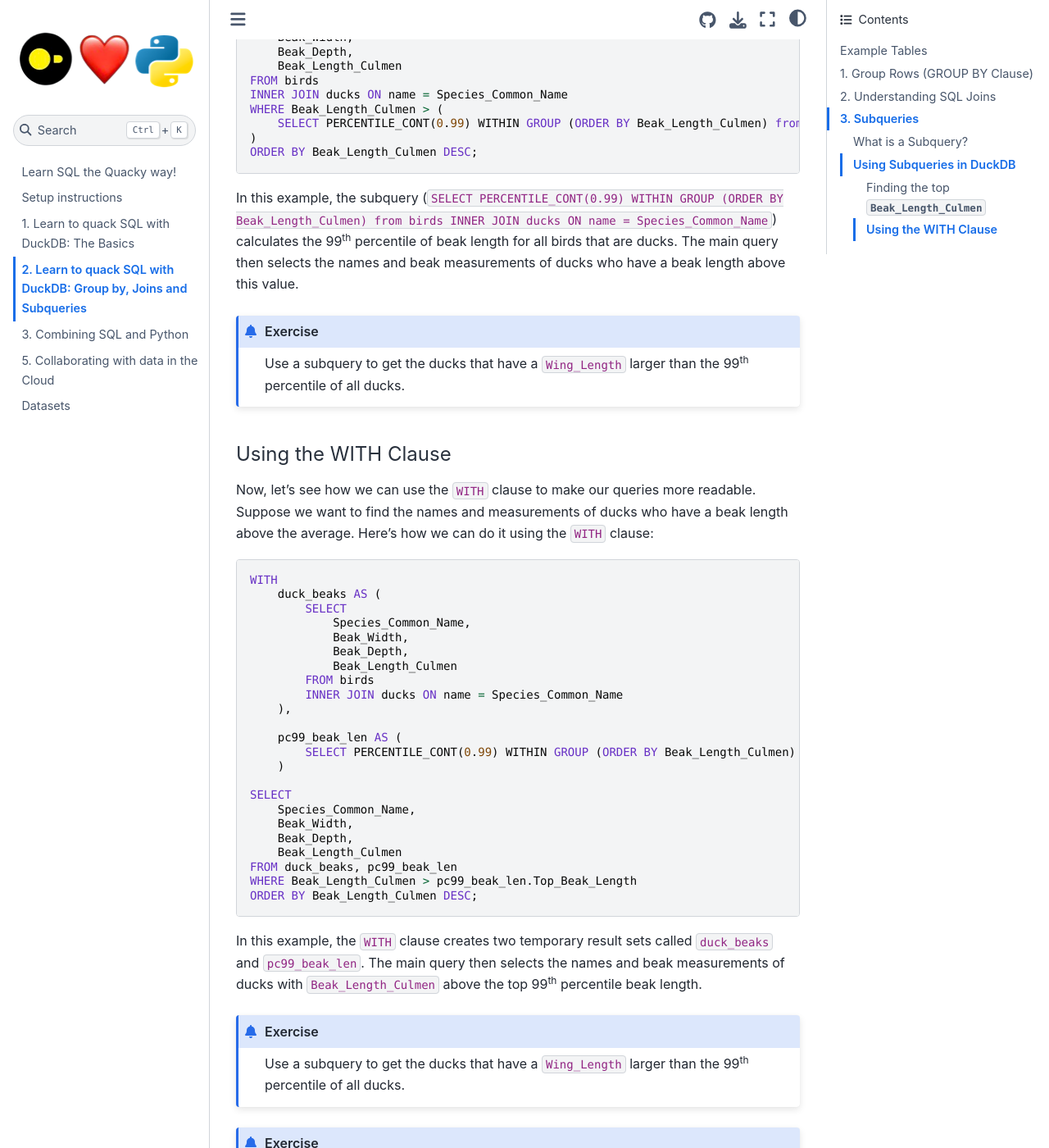
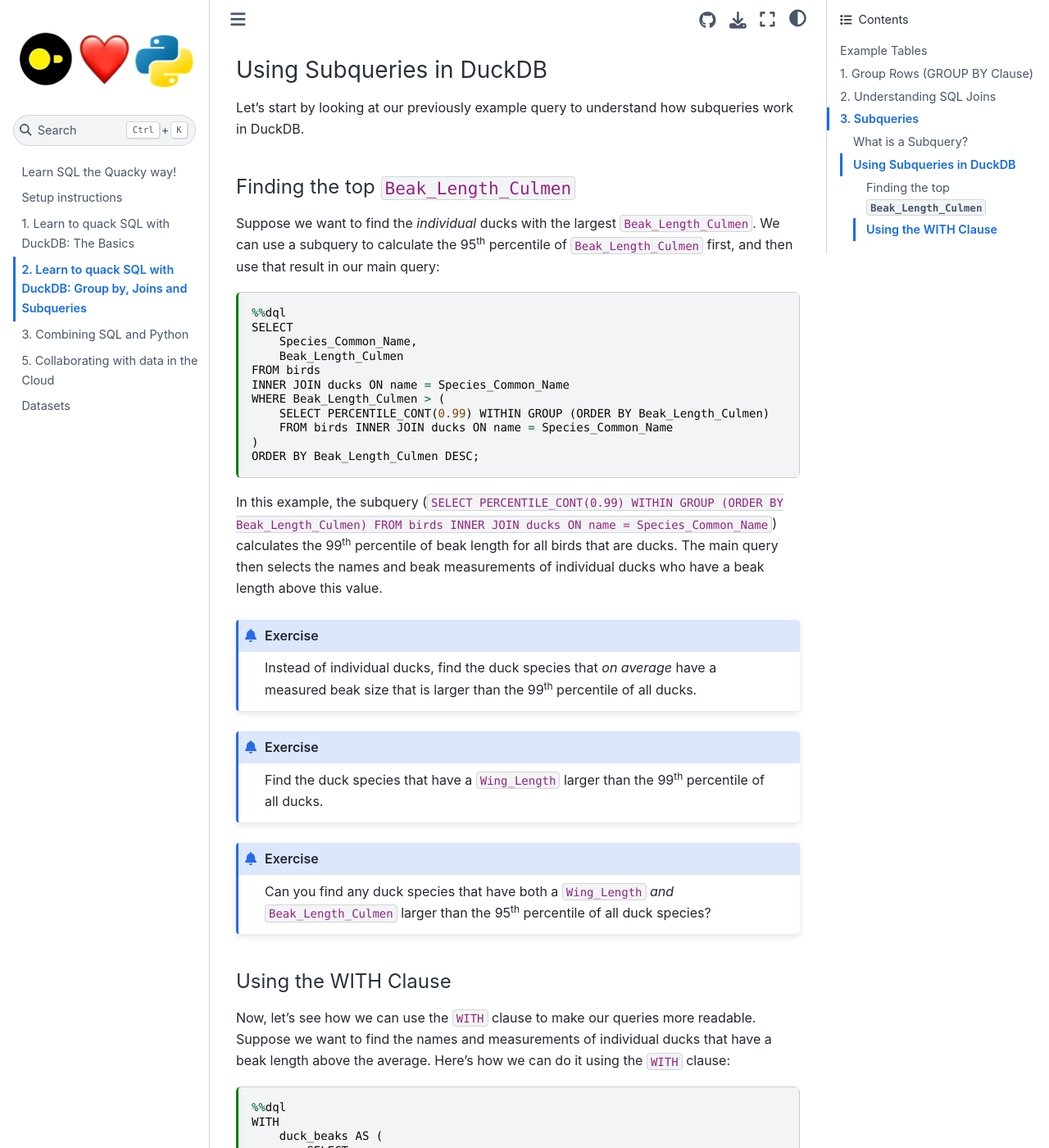
Before and after one commit to MotherDuck-Open-Source/sql-tutorial, a Jupyter Book: the page built from intro-sql-2.md, in a window 1280 px wide and 1400 px high, scrolled down 3880 px. Shown: the whole window at 82% size. Built offline with Jupyter Book 1.0.4 settings and Sphinx 7.4.7 and the Sphinx Book theme 1.1.4, drawn with Linux system fonts in a browser that asks for light colours; some of the changed text lies outside the part shown.

Commit message:
remove solutions folder, add solutions to intro pt 2

````diff
--- a/intro-sql-2.md
+++ b/intro-sql-2.md
@@ -14,6 +14,13 @@
 
 # 2. Learn to quack SQL with DuckDB: Group by, Joins and Subqueries
 
+To start off, install the latest version of `duckdb` and `magic-duckdb` to run this notebook.
+
+```{code-cell}
+!pip install --upgrade duckdb magic-duckdb --quiet
+%load_ext magic_duckdb
+```
+
 ## Example Tables
 Let's start with two datasets:
 
@@ -23,20 +30,22 @@
 To download the datasets directly from GitHub, run:
 
 ```{code-cell}
-!wget https://raw.githubusercontent.com/MotherDuck-Open-Source/sql-tutorial/main/data/birds.csv
-!wget https://raw.githubusercontent.com/MotherDuck-Open-Source/sql-tutorial/main/data/ducks.csv
+!wget https://raw.githubusercontent.com/MotherDuck-Open-Source/sql-tutorial/main/data/birds.csv -q
+!wget https://raw.githubusercontent.com/MotherDuck-Open-Source/sql-tutorial/main/data/ducks.csv -q
 ```
 
 To create the tables in your database, run:
 
-```SQL
+```{code-cell}
+%%dql
 CREATE TABLE birds AS SELECT * FROM read_csv('birds.csv');
 CREATE TABLE ducks AS SELECT * FROM read_csv('ducks.csv');
 ```
 
 To inspect the names of the columns by describing the tables, you can run:
 
-```SQL
+```{code-cell}
+%%dql
 DESCRIBE birds;
 DESCRIBE ducks;
 ```
@@ -53,7 +62,8 @@
 
 To group the rows based on a specific column and perform <a href="https://duckdb.org/docs/sql/aggregates.html" target="_blank">aggregate functions</a>, you can use the `GROUP BY` clause. For example, if you want to group the birds by their species name and calculate the average `Beak_Length_Culmen` for each group, you can run this query:
 
-```SQL
+```{code-cell}
+%%dql
 SELECT
     Species_Common_Name,
     AVG(Beak_Width) AS Avg_Beak_Width,
@@ -73,8 +83,10 @@
 
 We've used `GROUP BY` to group by a certain column, and used an aggregate function to combine other columns in our query, for instance, by taking the average. But, what if we want to get the 95<sup>th</sup> percentile of a column value? For that, we can also use something called an <a href="https://duckdb.org/docs/sql/aggregates.html#ordered-set-aggregate-functions" target="_blank">ordered set aggregate function</a>. For instance, to get the 95<sup>th</sup> percentile value of the `Beak_Length_Culmen` of all birds, run:
 
-```SQL
-SELECT PERCENTILE_CONT(0.95) WITHIN GROUP (ORDER BY Beak_Length_Culmen) from birds;
+```{code-cell}
+%%dql
+SELECT PERCENTILE_CONT(0.95) WITHIN GROUP (ORDER BY Beak_Length_Culmen)
+FROM birds;
 ```
 
 ```{admonition} Exercise
@@ -92,31 +104,32 @@
 
 Let's combine the `birds` and `ducks` tables to find the `Beak_Length_Culmen` of all birds that are ducks. To do this, we'll use a SQL Join operation. Specifically, we'll use an `INNER JOIN`, which combines rows from both tables only when there is a match in the `Species_Common_Name` column.
 
-```SQL
+```{code-cell}
+%%dql
 SELECT
     Species_Common_Name,
-    Beak_Width,
-    Beak_Depth,
-    Beak_Length_Culmen
+    Beak_Length_Culmen,
+    author
 FROM birds
-INNER JOIN ducks ON name = Species_Common_Name
-ORDER BY Species_Common_Name;
-```
-
-```{admonition} Exercise
-Join the `birds` and `ducks` tables and run a query that gets the name, `Beak_Length_Culmen`, `Wing_Length` and `Tail_Length` of birds that are ducks.
+INNER JOIN ducks ON name = Species_Common_Name;
 ```
 
 ### Step-by-Step Explanation
 Let's break down the SQL query step by step:
 
-`SELECT Species_Common_Name, Beak_Width, Beak_Depth, Beak_Length_Culmen`: We're selecting the species name and beak measurements.
+`SELECT Species_Common_Name, Beak_Length_Culmen, author`: We're selecting the species name and beak length from the `birds` table, and the duck species author from the `ducks` table.
 
 `FROM birds`: We're starting with the `birds` table.
 
 `INNER JOIN ducks ON name = Species_Common_Name`: We're joining the birds table to the ducks table where the species' common name matches in both tables.
 
-`ORDER BY Species_Common_Name`: We're sorting the results by the duck's name.
+```{admonition} Exercise
+Run a query that gets the name, `Beak_Length_Culmen`, `Wing_Length` and `Tail_Length` of birds that are ducks.
+```
+
+```{admonition} Exercise
+Let's run a similar query, but group the ducks by species. Run a query that gets the `Species_Common_Name`, _average_ `Beak_Length_Culmen`, `Wing_Length` and `Tail_Length` of birds that are ducks, and sort the results by `Species_Common_Name`.
+```
 
 ## 3. Subqueries
 
@@ -130,39 +143,46 @@
 
 #### Finding the top `Beak_Length_Culmen`
 
-Suppose we want to find the ducks with the largest `Beak_Length_Culmen`. We can use a subquery to calculate the 95<sup>th</sup> percentile of `Beak_Length_Culmen` first, and then use that result in our main query:
+Suppose we want to find the _individual_ ducks with the largest `Beak_Length_Culmen`. We can use a subquery to calculate the 95<sup>th</sup> percentile of `Beak_Length_Culmen` first, and then use that result in our main query:
 
-```SQL
+```{code-cell}
+%%dql
 SELECT
     Species_Common_Name,
-    Beak_Width,
-    Beak_Depth,
     Beak_Length_Culmen
 FROM birds
 INNER JOIN ducks ON name = Species_Common_Name
 WHERE Beak_Length_Culmen > (
-    SELECT PERCENTILE_CONT(0.99) WITHIN GROUP (ORDER BY Beak_Length_Culmen) from birds INNER JOIN ducks ON name = Species_Common_Name
+    SELECT PERCENTILE_CONT(0.99) WITHIN GROUP (ORDER BY Beak_Length_Culmen)
+    FROM birds INNER JOIN ducks ON name = Species_Common_Name
 )
 ORDER BY Beak_Length_Culmen DESC;
 ```
 
-In this example, the subquery (`SELECT PERCENTILE_CONT(0.99) WITHIN GROUP (ORDER BY Beak_Length_Culmen) from birds INNER JOIN ducks ON name = Species_Common_Name`) calculates the 99<sup>th</sup> percentile of beak length for all birds that are ducks. The main query then selects the names and beak measurements of ducks who have a beak length above this value.
+In this example, the subquery (`SELECT PERCENTILE_CONT(0.99) WITHIN GROUP (ORDER BY Beak_Length_Culmen) FROM birds INNER JOIN ducks ON name = Species_Common_Name`) calculates the 99<sup>th</sup> percentile of beak length for all birds that are ducks. The main query then selects the names and beak measurements of individual ducks who have a beak length above this value.
 
 ```{admonition} Exercise
-Use a subquery to get the ducks that have a `Wing_Length` larger than the 99<sup>th</sup> percentile of all ducks.
+Instead of individual ducks, find the duck species that _on average_ have a measured beak size that is larger than the 99<sup>th</sup> percentile of all ducks.
+```
+
+```{admonition} Exercise
+Find the duck species that have a `Wing_Length` larger than the 99<sup>th</sup> percentile of all ducks.
+```
+
+```{admonition} Exercise
+Can you find any duck species that have both a `Wing_Length` _and_ `Beak_Length_Culmen` larger than the 95<sup>th</sup> percentile of all duck species?
 ```
 
 #### Using the WITH Clause
 
-Now, let's see how we can use the `WITH` clause to make our queries more readable. Suppose we want to find the names and measurements of ducks who have a beak length above the average. Here's how we can do it using the `WITH` clause:
+Now, let's see how we can use the `WITH` clause to make our queries more readable. Suppose we want to find the names and measurements of individual ducks that have a beak length above the average. Here's how we can do it using the `WITH` clause:
 
-```SQL
+```{code-cell}
+%%dql
 WITH
     duck_beaks AS (
         SELECT
             Species_Common_Name,
-            Beak_Width,
-            Beak_Depth,
             Beak_Length_Culmen
         FROM birds
         INNER JOIN ducks ON name = Species_Common_Name
@@ -174,20 +194,77 @@
 
 SELECT
     Species_Common_Name,
-    Beak_Width,
-    Beak_Depth,
     Beak_Length_Culmen
 FROM duck_beaks, pc99_beak_len
-WHERE Beak_Length_Culmen > pc99_beak_len.Top_Beak_Length
+WHERE Beak_Length_Culmen > Top_Beak_Length
 ORDER BY Beak_Length_Culmen DESC;
 ```
 
 In this example, the `WITH` clause creates two temporary result sets called `duck_beaks` and `pc99_beak_len`. The main query then selects the names and beak measurements of ducks with `Beak_Length_Culmen` above the top 99<sup>th</sup> percentile beak length.
 
 ```{admonition} Exercise
-Use a subquery to get the ducks that have a `Wing_Length` larger than the 99<sup>th</sup> percentile of all ducks.
+Find the duck species that have an average `Wing_Length` larger than the 99<sup>th</sup> percentile of all duck species.
+```
+
+```{code-cell}
+:tags: [hide-cell]
+%%dql
+WITH
+    duck_wings AS (
+        SELECT
+            Species_Common_Name,
+            AVG(Wing_Length) AS Wing_Length_avg
+        FROM birds
+        INNER JOIN ducks ON name = Species_Common_Name
+        GROUP BY Species_Common_Name
+    ),
+
+    pc99_wing_length AS (
+        SELECT PERCENTILE_CONT(0.99) WITHIN GROUP (ORDER BY Wing_Length_avg) AS Top_Wing_Length_avg from duck_wings
+    )
+
+SELECT
+    Species_Common_Name,
+    Wing_Length_avg
+FROM duck_wings, pc99_wing_length
+WHERE Wing_Length_avg > Top_Wing_Length_avg
+ORDER BY Wing_Length_avg DESC;
 ```
 
 ```{admonition} Exercise
-Use a subquery to get the *birds* that have a `Beak_Length_Culmen` larger than the 99<sup>th</sup> percentile of all *ducks*.
+What about the duck species that have both a `Wing_Length` _or_ `Beak_Length_Culmen` larger than the 99<sup>th</sup> percentile of all duck species?
 ```
+
+```{code-cell}
+:tags: [hide-cell]
+%%dql
+WITH
+    duck_beaks_and_wings AS (
+        SELECT
+            Species_Common_Name,
+            AVG(Wing_Length) AS Wing_Length_avg,
+            AVG(Beak_Length_Culmen) AS Beak_Length_Culmen_avg
+        FROM birds
+        INNER JOIN ducks ON name = Species_Common_Name
+        GROUP BY Species_Common_Name
+    ),
+
+    pc99_beak_len AS (
+        SELECT PERCENTILE_CONT(0.99) WITHIN GROUP (ORDER BY Beak_Length_Culmen_avg) AS Top_Beak_Length_avg from duck_beaks_and_wings
+    ),
+
+    pc99_wing_len AS (
+        SELECT PERCENTILE_CONT(0.99) WITHIN GROUP (ORDER BY Wing_Length_avg) AS Top_Wing_Length_avg from duck_beaks_and_wings
+    )
+
+SELECT
+    Species_Common_Name,
+    Top_Beak_Length_avg,
+    Beak_Length_Culmen_avg,
+    Top_Wing_Length_avg,
+    Wing_Length_avg
+FROM duck_beaks_and_wings, pc99_beak_len, pc99_wing_len
+WHERE Beak_Length_Culmen_avg > Top_Beak_Length_avg
+OR Wing_Length_avg > Top_Wing_Length_avg
+ORDER BY Beak_Length_Culmen_avg DESC;
+```
````
Also changed, not shown: solutions/README.md (deleted).
